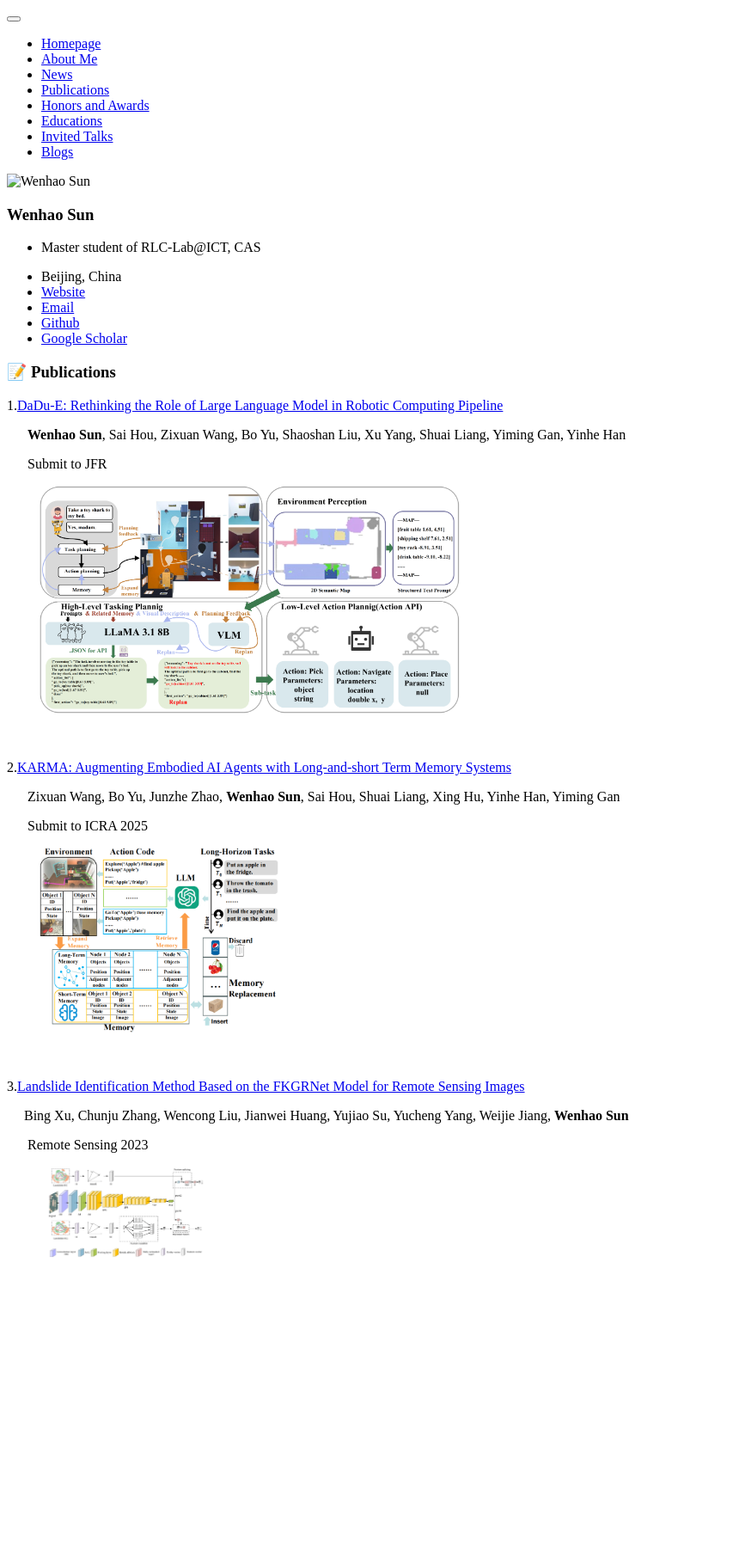
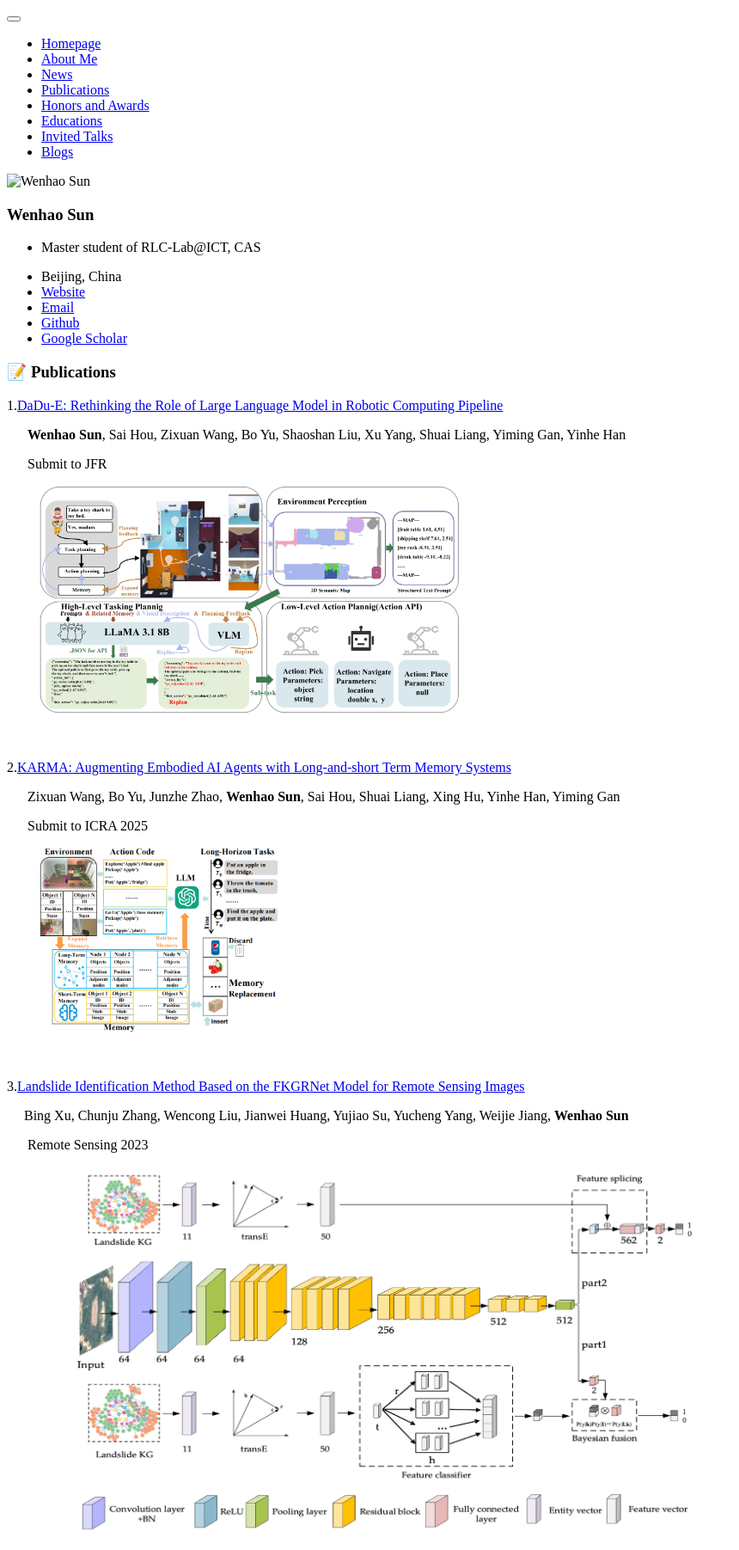
Before and after one commit to sun123-cmd/sun123-cmd.github.io, a Jekyll site: the page built from _pages/includes/pub.md, in a window 1280 px wide. Shown: the whole page at 86% size, without its empty margins (0-860 px from the left). Built offline with Jekyll 4.4.1, drawn with Linux system fonts in a browser that asks for light colours; our own code applies the rules of GitHub Pages for plain Markdown files; before the commit the page ends 1477 px from its top, so only the background shows below that.

Commit message:
update pub

```diff
--- a/_pages/includes/pub.md
+++ b/_pages/includes/pub.md
@@ -24,4 +24,4 @@
    Bing Xu, Chunju Zhang, Wencong Liu, Jianwei Huang, Yujiao Su, Yucheng Yang, Weijie Jiang, **Wenhao Sun**
 
     Remote Sensing 2023
-<div style="margin-left: 3%;"><img src="/images/fkgrnet.png" style="width: 200px; height: auto;"></div>
+<div style="margin-left: 3%;"><img src="/images/fkgrnet.png" style="width: 800px; height: auto;"></div>
```
